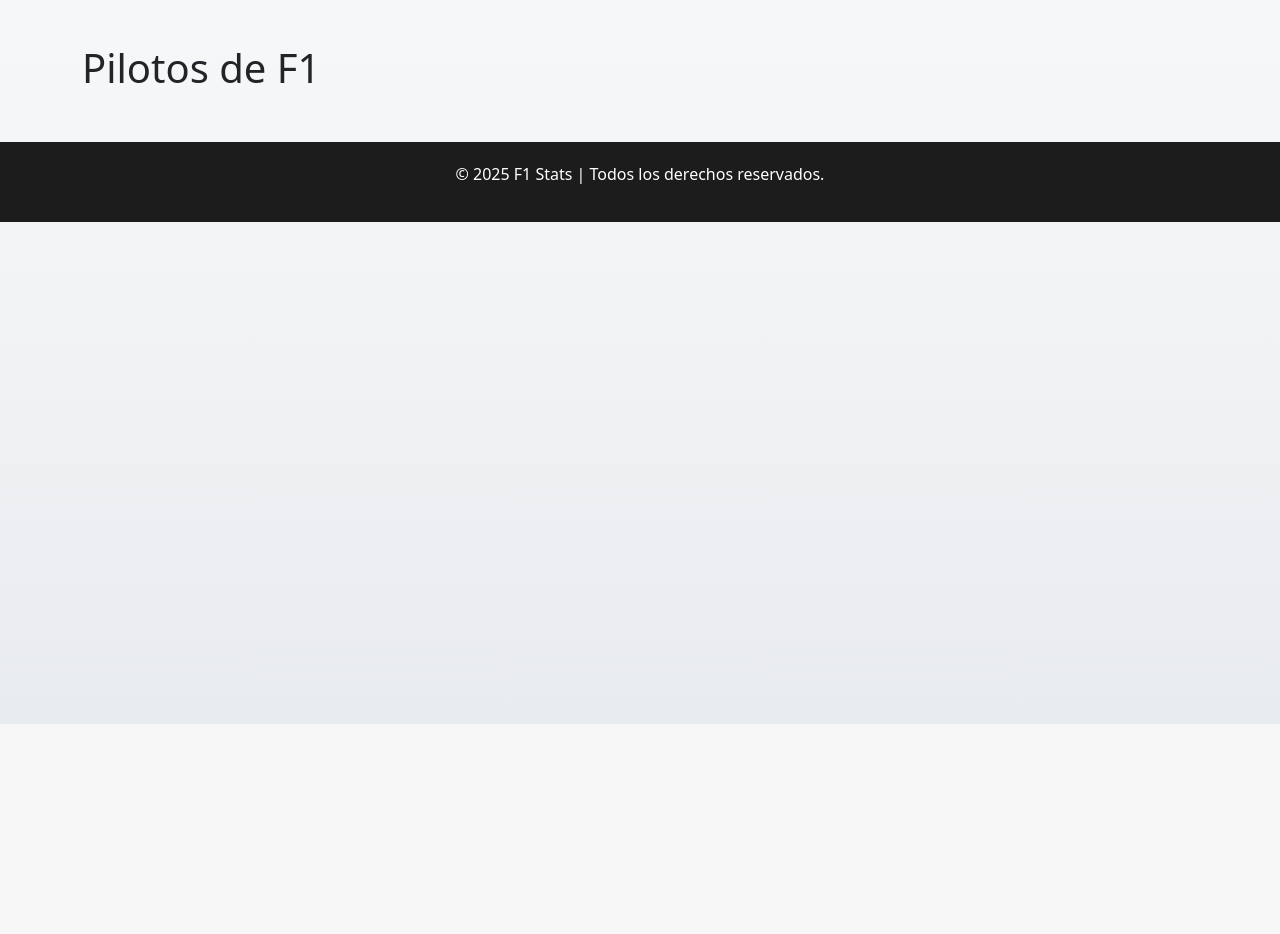
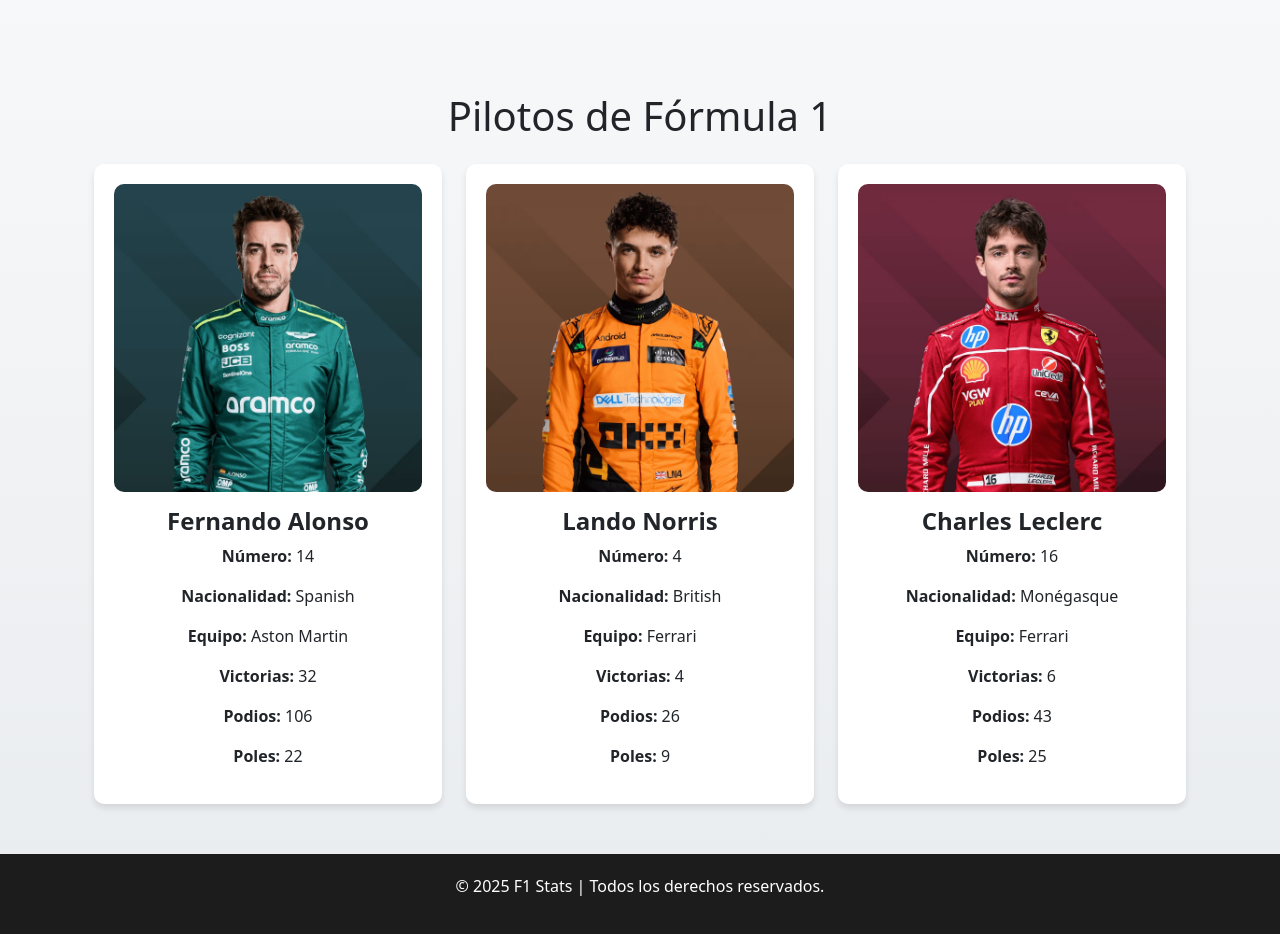
Before and after one commit to Oriol-Farras/F1_Project, a Django app: page /pilotos/ in a window 1280 px wide. Shown: the part 76-1010 px from the top of the page. Before the commit the page ends 800 px from the top, so only its background shows below. Run offline with Django 5.2, Linux system fonts and the light colour scheme; data comes from the database, SQL or seed files in the repository.

Commit message:
feat(drivers): display driver details with styled cards

```diff
--- a/F1_Project/settings.py
+++ b/F1_Project/settings.py
@@ -129,3 +129,6 @@ STATIC_URL = '/static/'
 STATICFILES_DIRS = [
     os.path.join(BASE_DIR, "f1", "static"),  # Asegura que Django encuentre la carpeta estática
 ]
+
+MEDIA_URL = '/media/'
+MEDIA_ROOT = os.path.join(BASE_DIR, 'media')
--- a/f1/templates/drivers.html
+++ b/f1/templates/drivers.html
@@ -1,4 +1,31 @@
 {% extends 'base.html' %}
+{% load static %}
+
+{% block title %}F1 - Drivers{% endblock %}
+
 {% block content %}
-    <h1>Pilotos de F1</h1>
+<div class="container mt-5">
+    <h1 class="text-center mb-4">Pilotos de Fórmula 1</h1>
+
+    <div class="row">
+        {% for driver in drivers %}
+        <div class="col-md-4">
+            <div class="category-card">
+                {% if driver.photo %}
+                    <img src="{{ driver.photo.url }}" alt="{{ driver.name }}">
+                {% endif %}
+                <h3>{{ driver.name }}</h3>
+                <p><strong>Número:</strong> {{ driver.number }}</p>
+                <p><strong>Nacionalidad:</strong> {{ driver.nationality }}</p>
+                <p><strong>Equipo:</strong> {{ driver.team.name|default:"Sin equipo" }}</p>
+                <p><strong>Victorias:</strong> {{ driver.wins }}</p>
+                <p><strong>Podios:</strong> {{ driver.podiums }}</p>
+                <p><strong>Poles:</strong> {{ driver.poles }}</p>
+            </div>
+        </div>
+        {% empty %}
+        <p class="text-center">No hay pilotos registrados aún.</p>
+        {% endfor %}
+    </div>
+</div>
 {% endblock %}
--- a/f1/urls.py
+++ b/f1/urls.py
@@ -1,5 +1,9 @@
 from django.urls import path
 from . import views
+from django.conf import settings
+from django.conf.urls.static import static
+
+
 
 
 urlpatterns = [
@@ -8,3 +12,5 @@ urlpatterns = [
     path('equipos/', views.teams, name='teams'),
     path('circuitos/', views.circuits, name='circuits'),
 ]
+
+urlpatterns += static(settings.MEDIA_URL, document_root=settings.MEDIA_ROOT)
--- a/f1/views.py
+++ b/f1/views.py
@@ -1,10 +1,11 @@
 from django.shortcuts import render
-
+from .models import Driver
 def home(request):
     return render(request, "home.html")
 
 def drivers(request):
-    return render(request, 'drivers.html')
+    all_drivers = Driver.objects.all()
+    return render(request, 'drivers.html', {'drivers': all_drivers})
 
 def teams(request):
     return render(request, 'teams.html')
```
Also changed, not shown: media/driver_photos/alonso.jpg (renamed from driver_photos/alonso.jpg), media/driver_photos/leclerc.jpg (renamed from driver_photos/leclerc.jpg), media/driver_photos/norris.jpg (renamed from driver_photos/norris.jpg).
